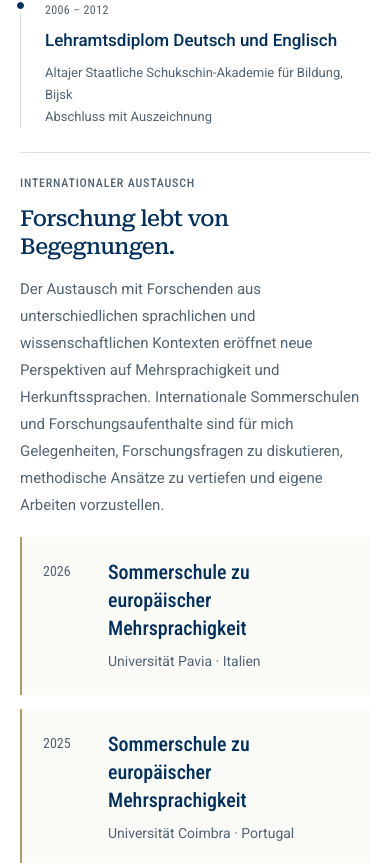
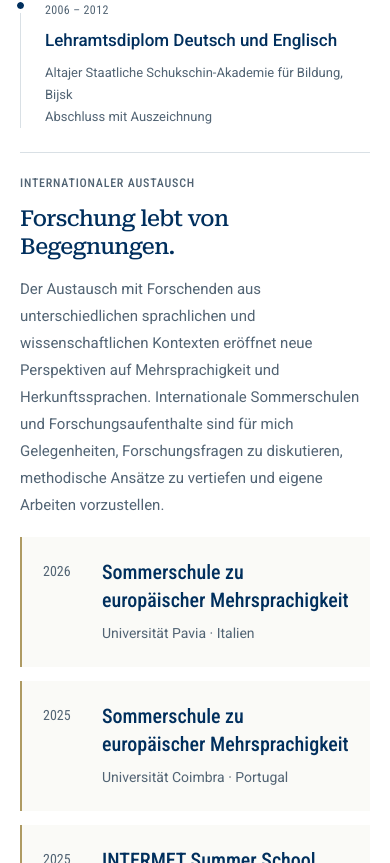
Before and after one commit to olia-bla/olia-blacher, a plain HTML site: page index.html in a window 390 px wide. Shown: the part 11137-12000 px from the top of the page. Drawn offline with Linux system fonts and the light colour scheme.

Commit message:
Publish prepared academic website

```diff
--- a/assets/style.css
+++ b/assets/style.css
@@ -161,12 +161,12 @@ details p { max-width: 850px; margin-top: 10px; color: var(--muted); overflow-wr
 .timeline p { margin-top: 8px; color: var(--muted); font-size: 13px; }
 .timeline .text-link { margin-top: 10px; font-size: 13px; }
 .career-links { display: flex; flex-wrap: wrap; column-gap: 20px; }
-.international { margin-top: 28px; padding-top: 20px; border-top: 1px solid var(--line); }
-.abroad-stays { margin-top: 24px; padding-top: 20px; border-top: 1px solid var(--line); }
+.international-experience-grid { display: grid; grid-template-columns: repeat(2, minmax(0, 1fr)); gap: 48px; align-items: start; margin-top: 28px; padding-top: 20px; border-top: 1px solid var(--line); }
+.international, .abroad-stays { min-width: 0; }
 .international h3 { margin-top: 12px; font-family: var(--serif); font-size: 27px; letter-spacing: -.03em; }
 .international-intro { max-width: 900px; margin-top: 16px; color: var(--muted); font-size: 15px; line-height: 1.8; }
-.international-list { display: grid; grid-template-columns: repeat(2, minmax(0, 1fr)); gap: 16px; margin-top: 20px; padding: 0; list-style: none; }
-.international-list li { display: grid; grid-template-columns: 50px minmax(0, 1fr); gap: 20px; padding: 24px; background: var(--paper); border-left: 2px solid var(--gold); }
+.international-list { display: grid; grid-template-columns: 1fr; gap: 14px; margin-top: 20px; padding: 0; list-style: none; }
+.international-list li { display: grid; grid-template-columns: 44px minmax(0, 1fr); gap: 14px; padding: 18px; background: var(--paper); border-left: 2px solid var(--gold); }
 .international-list time { padding-top: 2px; color: var(--muted); font-family: var(--condensed); font-size: 14px; }
 .international-list h4 { font-family: var(--condensed); font-size: 20px; line-height: 1.4; }
 .international-list p { margin-top: 8px; color: var(--muted); font-size: 14px; }
@@ -205,7 +205,7 @@ details p { max-width: 850px; margin-top: 10px; color: var(--muted); overflow-wr
   .publications-conferences-grid { gap: 32px; }
   nav { gap: 16px; }
   nav a { font-size: 14px; }
-  .research-grid, .career-grid { gap: 32px; }
+  .research-grid, .career-grid, .international-experience-grid { gap: 32px; }
   .contact-grid { gap: 40px; }
   .topic-band .container { gap: 15px; font-size: 12px; }
   .topic-keyword { gap: 15px; }
@@ -213,6 +213,7 @@ details p { max-width: 850px; margin-top: 10px; color: var(--muted); overflow-wr
 @media (max-width: 860px) {
   .organization-grid { grid-template-columns: 1fr; gap: 16px; }
   .publications-conferences-grid { grid-template-columns: 1fr; gap: 24px; align-items: start; }
+  .international-experience-grid { grid-template-columns: 1fr; gap: 24px; }
   html { scroll-padding-top: 95px; }
   .header-inner { flex-wrap: wrap; min-height: 78px; gap: 0; }
   .wordmark { padding-block: 14px; }
@@ -281,7 +282,7 @@ details p { max-width: 850px; margin-top: 10px; color: var(--muted); overflow-wr
   .talk-list time { font-size: 11px; }
   .list-heading { font-size: 23px; }
   .timeline h4 { font-size: 17px; }
-  .international { margin-top: 24px; padding-top: 20px; }
+  .international-experience-grid { margin-top: 24px; }
   .international h3 { font-size: 22px; }
   .international-list { grid-template-columns: 1fr; gap: 14px; margin-top: 18px; }
   .international-list li { gap: 15px; padding: 21px; }
@@ -319,6 +320,7 @@ details p { max-width: 850px; margin-top: 10px; color: var(--muted); overflow-wr
   h2 { font-size: 22pt; }
   .section-heading { margin-bottom: 20px; }
   .publications-conferences-grid { grid-template-columns: 1fr; gap: 20px; }
+  .international-experience-grid { grid-template-columns: 1fr; gap: 20px; }
   .publication-column, .conference-contributions, .publication-list, .conference-contributions > .talk-list { display: block; }
   .research-grid, .career-grid, .teaching-grid, .contact-grid { gap: 25px; }
   .dissertation, .teaching-card, .organization-card { background: white; color: #000; border: 1px solid #999; }
--- a/index.html
+++ b/index.html
@@ -27,7 +27,7 @@
   <link rel="preconnect" href="https://fonts.googleapis.com">
   <link rel="preconnect" href="https://fonts.gstatic.com" crossorigin>
   <link href="https://fonts.googleapis.com/css2?family=Roboto:wght@400;500;600;700&amp;family=Roboto+Condensed:wght@400;500;600;700&amp;family=Roboto+Serif:opsz,wght@8..144,400;8..144,500&amp;display=swap" rel="stylesheet">
-  <link rel="stylesheet" href="assets/style.css?v=37c685d6c2e8">
+  <link rel="stylesheet" href="assets/style.css?v=d28d96b8362f">
   <script type="application/ld+json">
   {
     "@context": "https://schema.org",
@@ -223,6 +223,7 @@
           <li><span class="timeline-date">2006 – 2012</span><h4>Lehramtsdiplom Deutsch und Englisch</h4><p>Altajer Staatliche Schukschin-Akademie für Bildung, Bijsk<br>Abschluss mit Auszeichnung</p></li>
         </ol></div>
       </div>
+      <div class="international-experience-grid">
       <section class="international" aria-labelledby="international-heading">
         <p class="small-label">Internationaler Austausch</p>
         <h3 id="international-heading">Forschung lebt von Begegnungen.</h3>
@@ -242,6 +243,7 @@
           <li><span class="timeline-date"><time datetime="2013-09">September 2013</time> – <time datetime="2013-10">Oktober 2013</time></span><h4>Unterrichtspraktikum</h4><p><span lang="en">German-Jordanian University</span><br>Amman · Jordanien</p></li>
         </ol>
       </section>
+      </div>
     </div></section>
 
     <section class="contact-section" id="kontakt" aria-labelledby="contact-heading"><div class="container contact-grid">
```
